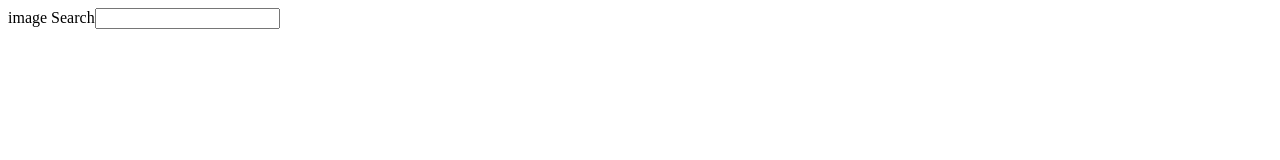
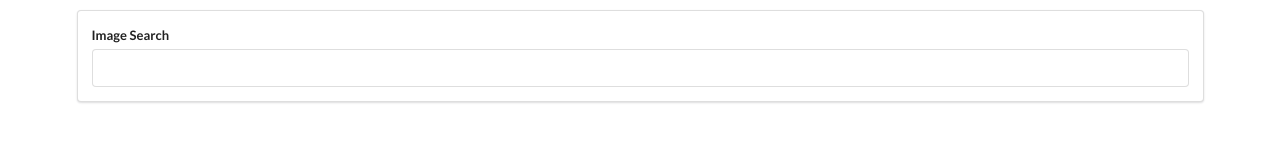
Before and after one commit to athifbinu/Photo-Search, a React app: page / in a window 1280 px wide. Built offline with nearby package versions, Linux system fonts and the light colour scheme.

Commit message:
add sementic ui

```diff
--- a/package.json
+++ b/package.json
@@ -8,7 +8,8 @@
     "@testing-library/user-event": "^13.5.0",
     "react": "^18.2.0",
     "react-dom": "^18.2.0",
-    "react-scripts": "^2.1.3",
+    "react-scripts": "^5.0.1",
+    "semantic-ui-css": "^2.5.0",
     "semantic-ui-react": "^2.1.4",
     "web-vitals": "^2.1.4"
   },
--- a/public/index.html
+++ b/public/index.html
@@ -26,6 +26,12 @@
       work correctly both with client-side routing and a non-root public URL.
       Learn how to configure a non-root public URL by running `npm run build`.
     -->
+   <link
+      rel="stylesheet"
+      href="https://cdnjs.cloudflare.com/ajax/libs/semantic-ui/2.4.1/semantic.min.css"
+    />
+
+
     <title>React App</title>
   </head>
   <body>
--- a/src/components/App.js
+++ b/src/components/App.js
@@ -1,9 +1,10 @@
 import React from 'react'
+import SearchBar from './SearchBar'
 
 function App() {
   return (
-    <div>
-
+    <div className='ui container' style={{marginTop:'10px'}}>
+      <SearchBar/>
     </div>
   )
 }
--- a/src/components/SearchBar.js
+++ b/src/components/SearchBar.js
@@ -1,17 +1,22 @@
 import React, { Component } from 'react'
 
 export class SearchBar extends Component {
+
+    onInputChange(event){
+       console.log(event.target.value)
+
+    }
+
   render() {
     return (
-      <div  className='ui-segment'>
-        <form action="ui-form">
-            <div className="field">
-                <label >image Search</label>
-                <input type="text" />
-            </div>
-        </form>
-
-      </div>
+        <div className="ui segment">
+                <form className="ui form">
+                  <div className="field">
+                    <label>Image Search</label>
+                    <input type="text" onChange={this.onInputChange} />
+                  </div>
+                </form>
+              </div>
     )
   }
 }
--- a/src/index.js
+++ b/src/index.js
@@ -1,12 +1,12 @@
 import React from 'react';
 import ReactDOM from 'react-dom/client';
 import App from './components/App'
-import SearchBar from './components/SearchBar';
+
 
 const root = ReactDOM.createRoot(document.getElementById('root'));
 root.render(
   <React.StrictMode>
    <App/>
-  <SearchBar/>
+
   </React.StrictMode>
 );
```
Also changed, not shown: 1 other file.
